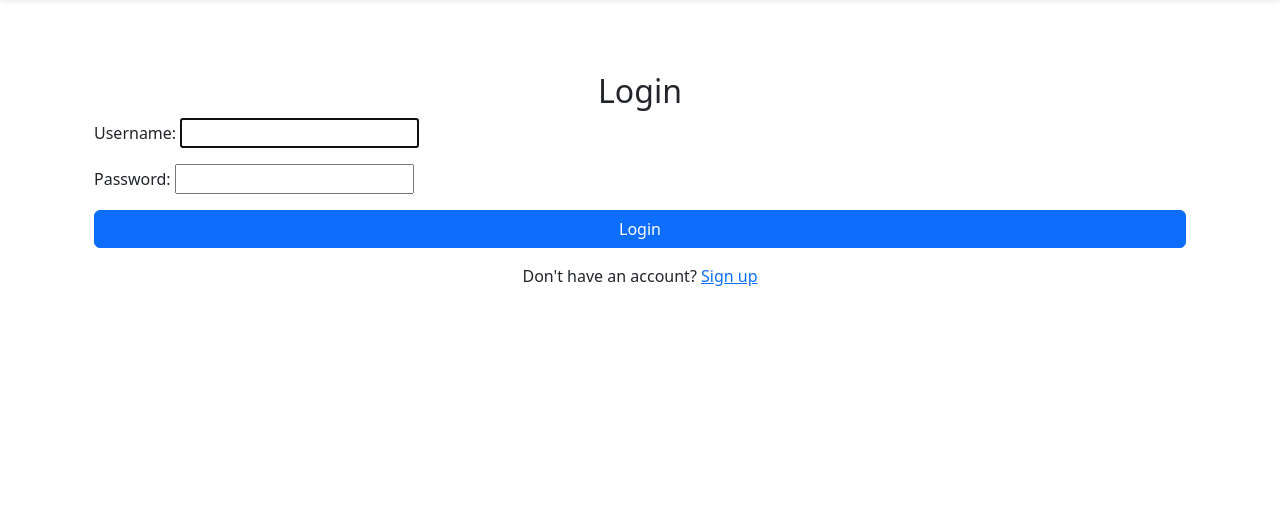
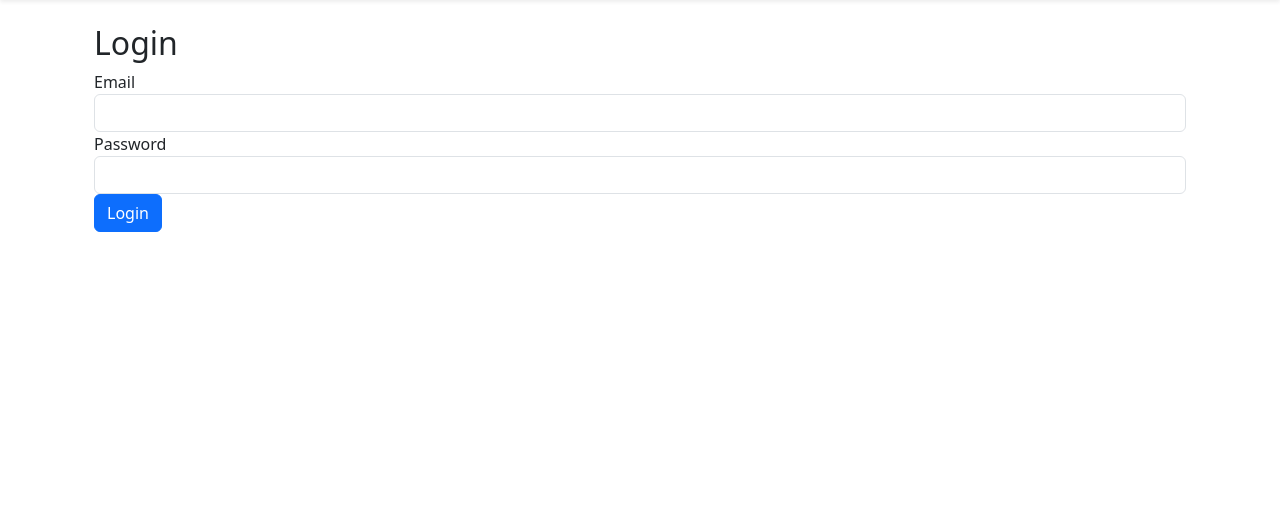
Before and after one commit to simonepietraroia/Sky-TV-Project, a Django app: page /login/ in a window 1280 px wide. Shown: the part 70-598 px from the top of the page. Run offline with Django 5.2, Linux system fonts and the light colour scheme.

Commit message:
changed login so that users login with email and not username

```diff
--- a/SkyTvApp/DevSign_Vote/forms.py
+++ b/SkyTvApp/DevSign_Vote/forms.py
@@ -1,5 +1,5 @@
 from django import forms
-from django.contrib.auth.forms import UserCreationForm
+from django.contrib.auth.forms import UserCreationForm, AuthenticationForm
 from .models import User
 
 class ProfileUpdateForm(forms.ModelForm):
@@ -8,9 +8,13 @@ class ProfileUpdateForm(forms.ModelForm):
         fields = ['first_name', 'last_name', 'email', 'profile_image']
 
 class UserRegisterForm(UserCreationForm):
-    email = forms.EmailField(required=True)
+
     role = forms.ChoiceField(choices=User.ROLE_CHOICES, widget=forms.Select(attrs={'class': 'form-control'}))
 
     class Meta:
         model = User
-        fields = ["username", "email", "first_name", "last_name", "role", "password1", "password2"]
+        fields = ["email", "password1", "password2", "role"]
+
+class EmailAuthenticationForm(AuthenticationForm):
+
+    username = forms.EmailField(widget=forms.EmailInput(attrs={"class": "form-control"}))
--- a/SkyTvApp/DevSign_Vote/templates/DevSign_Vote/login.html
+++ b/SkyTvApp/DevSign_Vote/templates/DevSign_Vote/login.html
@@ -1,15 +1,19 @@
 {% extends "DevSign_Vote/base.html" %}
 
 {% block content %}
-<div class="container mt-5">
-    <h2 class="text-center">Login</h2>
-    <form method="POST">
+<div class="container">
+    <h2>Login</h2>
+    <form method="post">
         {% csrf_token %}
-        {{ form.as_p }}
-        <button type="submit" class="btn btn-primary w-100">Login</button>
+        <div class="form-group">
+            <label for="email">Email</label>
+            <input type="email" name="username" class="form-control" required>
+        </div>
+        <div class="form-group">
+            <label for="password">Password</label>
+            <input type="password" name="password" class="form-control" required>
+        </div>
+        <button type="submit" class="btn btn-primary">Login</button>
     </form>
-    <p class="mt-3 text-center">
-        Don't have an account? <a href="{% url 'signup' %}">Sign up</a>
-    </p>
 </div>
 {% endblock %}
--- a/SkyTvApp/DevSign_Vote/views.py
+++ b/SkyTvApp/DevSign_Vote/views.py
@@ -3,7 +3,7 @@ from django.contrib.auth.decorators import login_required
 from django.contrib import messages
 from django.contrib.auth import login, logout, authenticate
 from django.contrib.auth.forms import AuthenticationForm
-from .forms import UserRegisterForm, ProfileUpdateForm
+from .forms import UserRegisterForm, ProfileUpdateForm, EmailAuthenticationForm
 import base64
 from django.core.files.base import ContentFile
 # from .models import Session, Vote, Team, Department, AggregateVotesTable, TrendAnalysis
@@ -99,21 +99,22 @@ def signup(request):
 
 def user_login(request):
     if request.method == "POST":
-        form = AuthenticationForm(request, data=request.POST)
+        form = EmailAuthenticationForm(request, data=request.POST)
         if form.is_valid():
-            username = form.cleaned_data.get("username")
+            email = form.cleaned_data.get("username")
             password = form.cleaned_data.get("password")
-            user = authenticate(username=username, password=password)
+            user = authenticate(email=email, password=password)
             if user is not None:
                 login(request, user)
-                messages.success(request, f"Welcome, {username}!")
+                messages.success(request, "Welcome back!")
                 return redirect("home")
             else:
-                messages.error(request, "Invalid username or password.")
+                messages.error(request, "Invalid email or password.")
         else:
             messages.error(request, "Invalid credentials.")
     else:
-        form = AuthenticationForm()
+        form = EmailAuthenticationForm()
+
     return render(request, "DevSign_Vote/login.html", {"form": form})
 
 def user_logout(request):
--- a/SkyTvApp/SkyTvApp/settings.py
+++ b/SkyTvApp/SkyTvApp/settings.py
@@ -133,6 +133,10 @@ CSRF_TRUSTED_ORIGINS = [
     'https://8000-simonepietr-skytvprojec-qkluzy3c9i4.ws-eu118.gitpod.io'
 ]
 
+AUTHENTICATION_BACKENDS = [
+    'django.contrib.auth.backends.ModelBackend',
+]
+
 MEDIA_URL = '/media/'
 MEDIA_ROOT = os.path.join(BASE_DIR, 'media')
 
```
Also changed, not shown: SkyTvApp/DevSign_Vote/admin.py (+19 -1 lines), SkyTvApp/DevSign_Vote/models.py (+25 -1 lines), SkyTvApp/DevSign_Vote/templates/DevSign_Vote/signup.html (+2 -21 lines), SkyTvApp/DevSign_Vote/migrations/0004_remove_user_username_alter_user_email.py (added), SkyTvApp/db.sqlite3.
